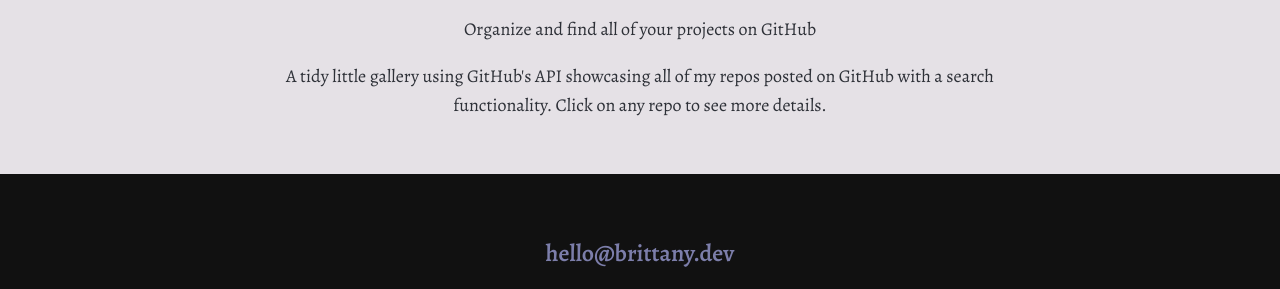
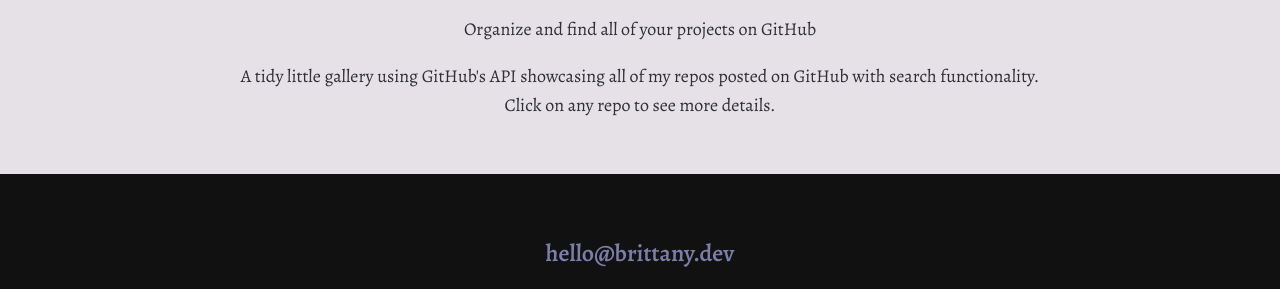
Before and after one commit to Brittany1215/portfolio, a website built with Vite: page portfolio-item-github-repo.html in a window 1280 px wide. Shown: the part 1045-1334 px from the top of the page. Built offline with nearby package versions, Linux system fonts and the light colour scheme.

Commit message:
Corrected spelling errors on unicorn and github repo

```diff
--- a/portfolio-item-github-repo.html
+++ b/portfolio-item-github-repo.html
@@ -82,7 +82,7 @@
       </p>
       <p>
         A tidy little gallery using GitHub's API showcasing all of my repos
-        posted on GitHub with a search functionality. Click on any repo to see
+        posted on GitHub with search functionality. Click on any repo to see
         more details.
       </p>
     </div>
```
Also changed, not shown: portfolio-item-unicorn-space-tours.html (+1 -1 lines).
